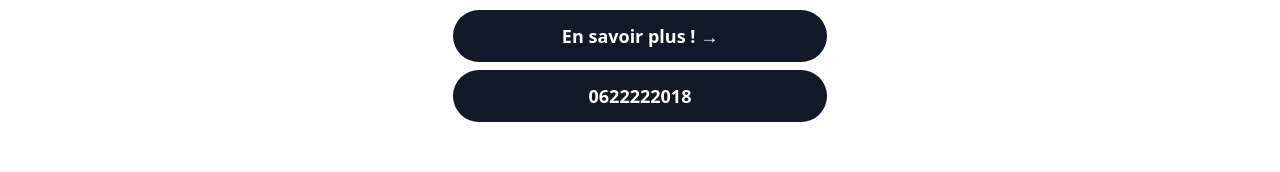
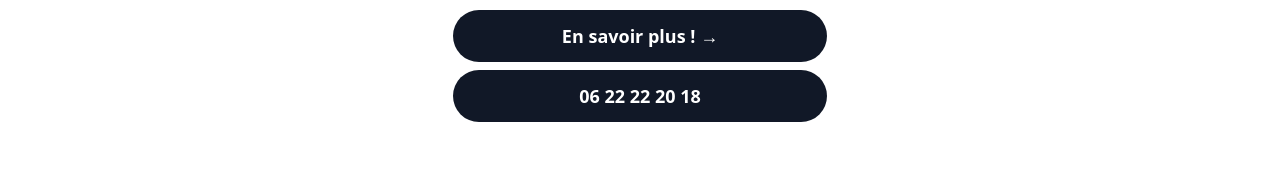
Before and after one commit to kando-o/RS_DEPANNAGE, a React (Vite) app: page / in a window 1280 px wide. Shown: the part 370-542 px from the top of the page. Built offline with nearby package versions, Linux system fonts and the light colour scheme.

Commit message:
AGISAUTO Change num

```diff
--- a/src/components/Contact.jsx
+++ b/src/components/Contact.jsx
@@ -28,7 +28,7 @@ const Contact = () => {
         </h2>
         <SwipeableButton
           onSuccess={handlePhoneSuccess}
-          text="0622222018"
+          text="06 22 22 20 18"
           startIcon={FaPhoneAlt}
           endIcon={FaCheck}
         />
--- a/src/components/Hero.jsx
+++ b/src/components/Hero.jsx
@@ -67,7 +67,7 @@ const Hero = () => {
           className="bg-gray-900 text-white font-semibold py-2 px-5 sm:py-3 sm:px-6 rounded-full text-sm sm:text-base md:text-lg"
           disabled
         >
-          0622222018
+          06 22 22 20 18
         </button>
       </div>
     </div>
--- a/src/components/shared/Form.jsx
+++ b/src/components/shared/Form.jsx
@@ -87,7 +87,7 @@ export default function ContactForm() {
             <Phone className="text-indigo-600 w-5 h-5 md:w-6 md:h-6 mr-3 md:mr-4 flex-shrink-0" />
             <div>
               <h3 className="text-lg md:text-xl font-medium">Call Us</h3>
-              <a href="tel:+213776677887" className="text-sm md:text-base text-gray-600">062 22 22 018</a>
+              <a href="tel:+213776677887" className="text-sm md:text-base text-gray-600">06 22 22 20 18</a>
             </div>
           </div>
 
```
